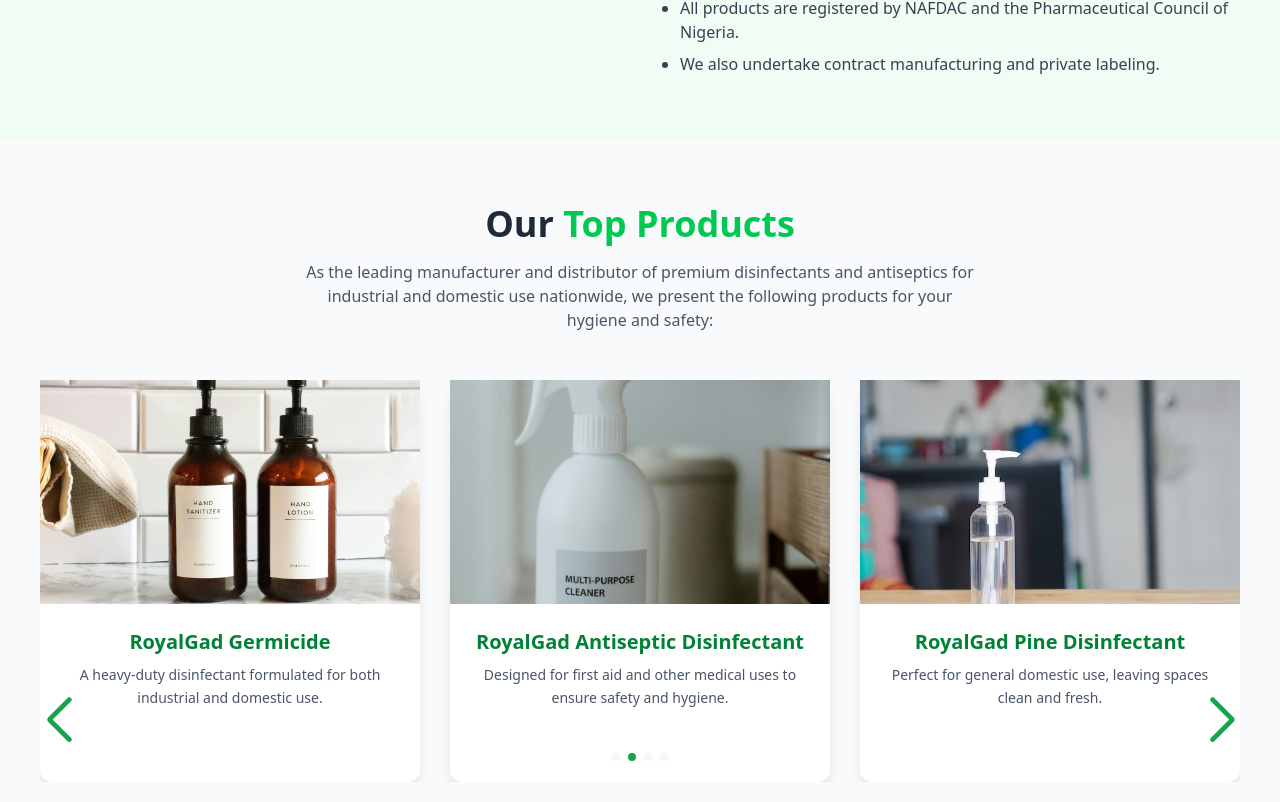
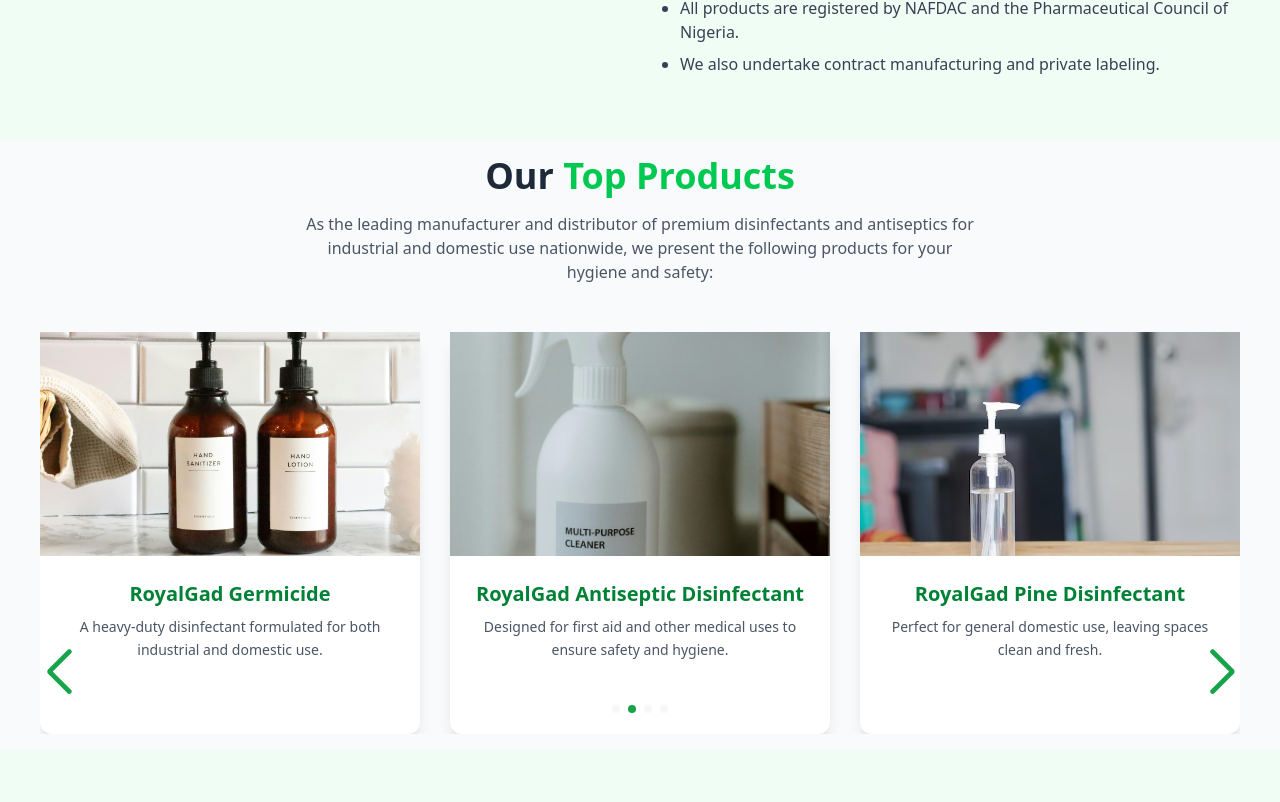
Before and after one commit to Muminah-Omolara/agindustries, a React (Vite) app: page / in a window 1280 px wide. Shown: the part 1430-2232 px from the top of the page. Built offline with nearby package versions, Linux system fonts and the light colour scheme.

Commit message:
removed unnecessary spacing

```diff
--- a/src/components/products.jsx
+++ b/src/components/products.jsx
@@ -37,7 +37,7 @@
   ];
 
   return (
-    <section className="bg-gray-50 py-16">
+    <section className="bg-gray-50 py-4">
       <motion.div
         className="max-w-7xl mx-auto px-6 lg:px-10 text-center"
         initial={{ opacity: 0, y: 100 }}
```
